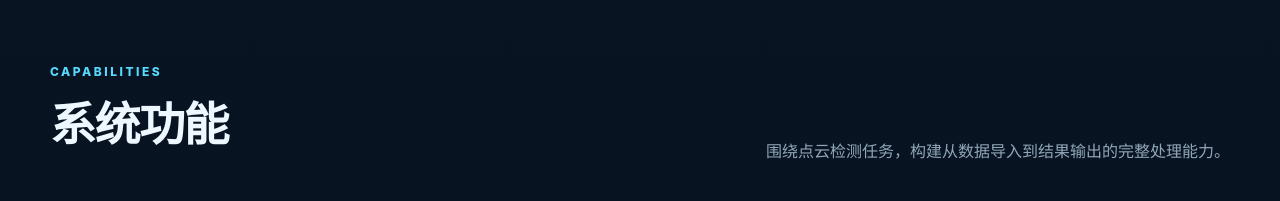
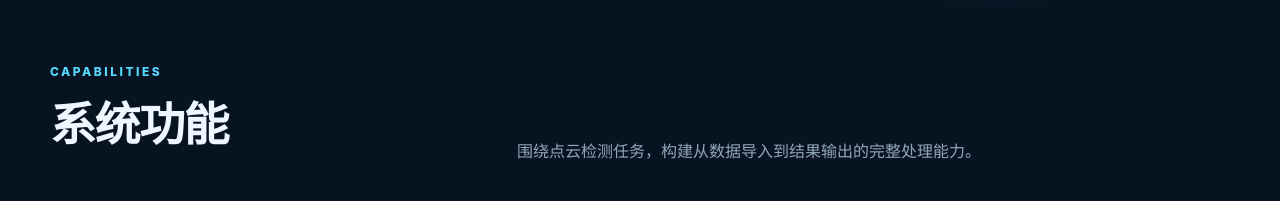
Before and after one commit to birrrd-0001/gzl_1, a plain HTML site: page index.html in a window 1280 px wide. Shown: the part 800-1001 px from the top of the page. Drawn offline with Linux system fonts and the light colour scheme.

Commit message:
Center align paragraph in section heading

```diff
--- a/index.html
+++ b/index.html
@@ -143,7 +143,7 @@
     .section-shell { padding: 100px 0; }
     .section-heading { display: flex; align-items: end; justify-content: space-between; gap: 40px; margin-bottom: 38px; }
     .section-heading h2, .center-heading h2 { margin: 8px 0 12px; font-size: clamp(32px, 4vw, 46px); letter-spacing: -1.5px; }
-    .section-heading p, .center-heading p { max-width: 620px; margin: 0; color: var(--muted);text-align: center;}
+    .section-heading p, .center-heading p { max-width: 620px; margin: 0 auto; color: var(--muted);text-align: center;}
     .section-kicker { color: var(--cyan); font-size: 12px; font-weight: 800; letter-spacing: 2.5px; text-transform: uppercase; }
 
     .feature-grid { display: grid; grid-template-columns: repeat(6, 1fr); gap: 14px; }
```
